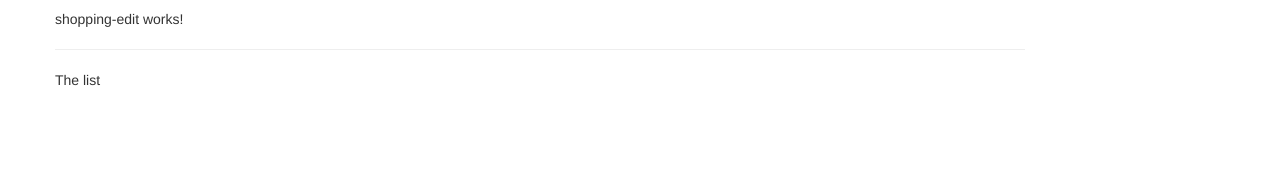
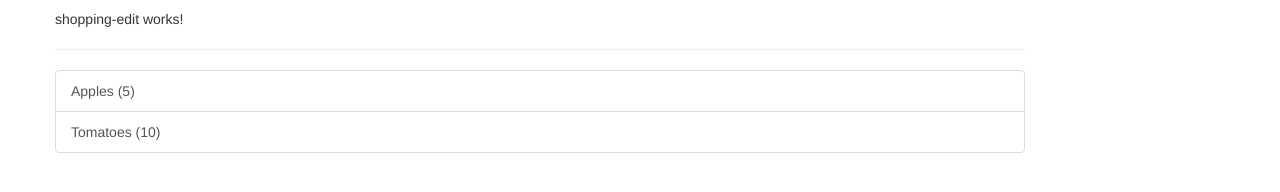
Before and after one commit to hallanpierre/angular-course, an Angular app in the folder angular-project/: page / in a window 1280 px wide. Shown: the part 310-502 px from the top of the page. Built offline with nearby package versions, Linux system fonts and the light colour scheme.

Commit message:
Create ingredients content in shopping list

```diff
--- a/angular-project/src/app/shopping-list/shopping-list.component.html
+++ b/angular-project/src/app/shopping-list/shopping-list.component.html
@@ -2,6 +2,12 @@
     <div class="col-xs-10">
         <app-shopping-edit></app-shopping-edit>
         <hr>
-        <p>The list</p>
+        <ul class="list-group">
+            <a
+                class="list-group-item"
+                style="cursor: pointer;"
+                *ngFor="let ingredient of ingredients"
+            > {{ ingredient.name }} ({{ ingredient.amount }})</a>
+        </ul>
     </div>
 </div>
--- a/angular-project/src/app/shopping-list/shopping-list.component.ts
+++ b/angular-project/src/app/shopping-list/shopping-list.component.ts
@@ -1,4 +1,5 @@
 import { Component, OnInit } from '@angular/core';
+import { Ingredient } from '../shared/ingredient.model';
 
 @Component({
   selector: 'app-shopping-list',
@@ -6,6 +7,10 @@
   styleUrls: ['./shopping-list.component.css']
 })
 export class ShoppingListComponent implements OnInit {
+  ingredients: Ingredient[] = [
+    new Ingredient('Apples', 5),
+    new Ingredient('Tomatoes', 10)
+  ];
 
   constructor() { }
 
```
